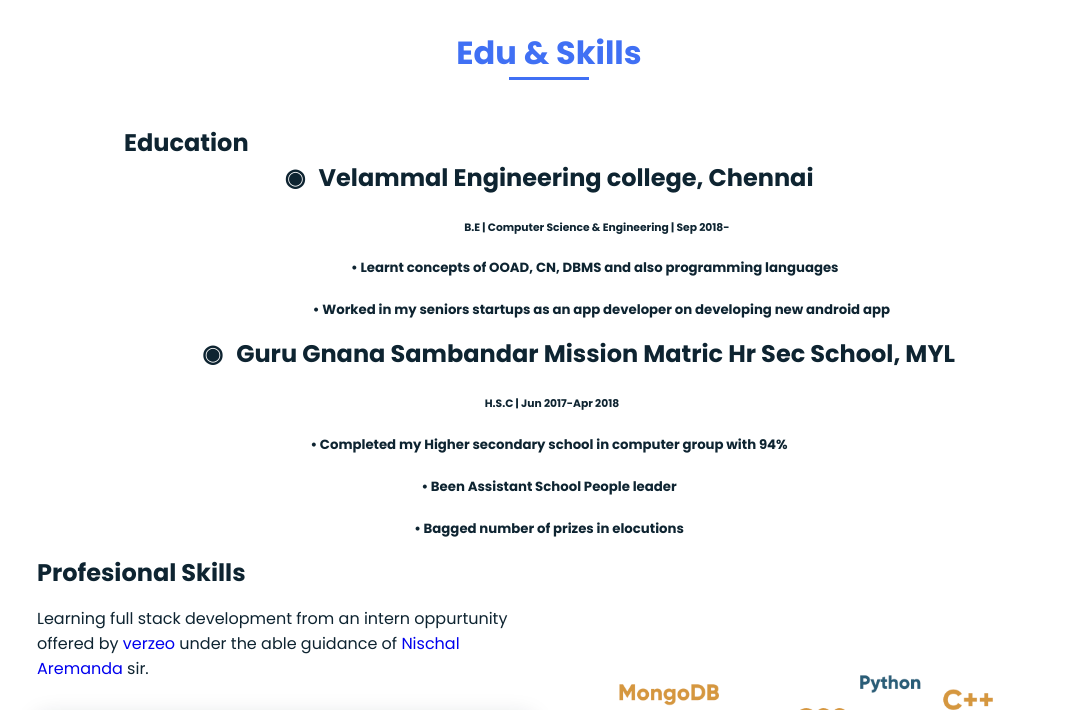
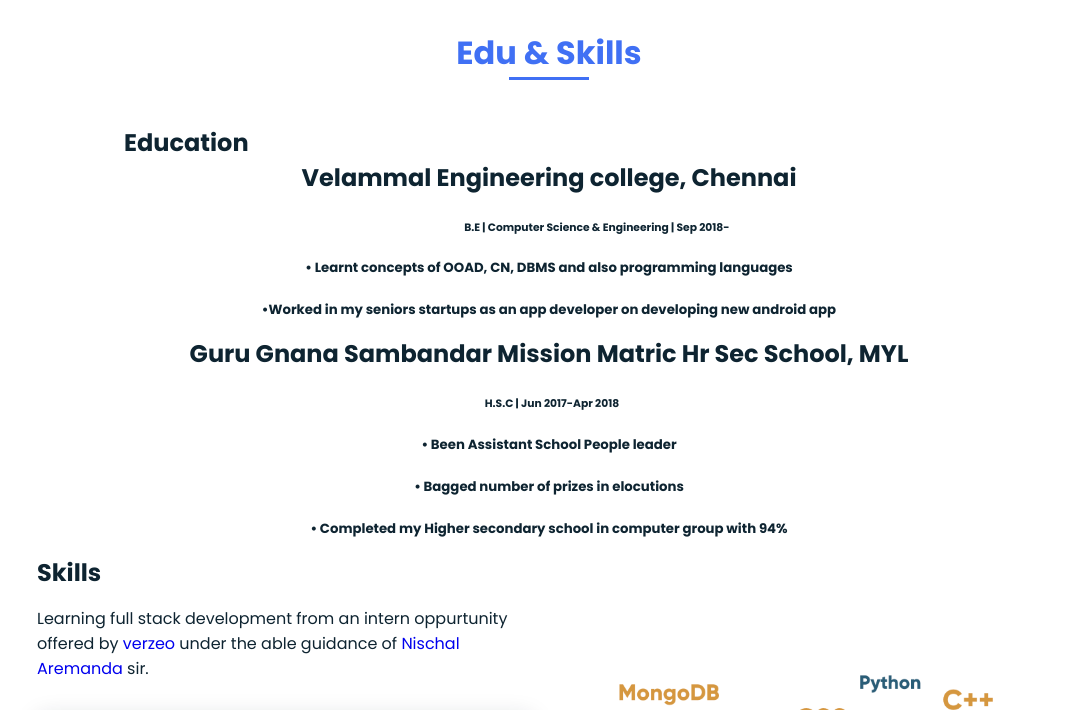
Before and after one commit to Juju26/responsive_portfolio, a plain HTML site: page index.html in a window 1280 px wide. Shown: the part 1480-2190 px from the top of the page, without its empty margins (91-1166 px from the left). Drawn offline with nearby package versions, Linux system fonts and the light colour scheme.

Commit message:
Update index.html

```diff
--- a/index.html
+++ b/index.html
@@ -5,14 +5,11 @@
         <meta name="viewport" content="width=device-width, initial-scale=1.0">
 
         <link rel="stylesheet" href="assets/css/styles.css">
-
-        <!-- =====BOX ICONS===== -->
         <link href='https://cdn.jsdelivr.net/npm/boxicons@2.0.5/css/boxicons.min.css' rel='stylesheet'>
 
-        <title>My portfolio-2</title>
+        <title>Myportfolio-2</title>
     </head>
     <body>
-        <!--===== HEADER =====-->
         <header class="l-header">
             <nav class="nav bd-grid">
                 <div>
@@ -40,7 +37,7 @@
                 <div class="home__data">
                     <h1 class="home__title">Hi,<br>I'am <span class="home__title-color">Atshai</span><br> Intern Full stack dev</h1>
 
-                    <a href="#" class="button">Contact</a>
+                    <a href="#contact" class="button">Contact</a>
                 </div>
 
                 <div class="home__social">
@@ -71,38 +68,39 @@
             </section>
 
             <!--skills and edu-->
-            <section class="skills section" id="skills">
+            <section class="skills section" id="skills" >
+
                 <h2 class="section-title">Edu & Skills</h2>
 
-                <div class="about__container">
-                    <h2 class="skills__subtitle0">Education</h2>
+                <div class="about__container"  text-align='center'>
+                    <h2 class="skills__subtitle0">
+                    Education </h2>
+                    <ul>
 
-                    <h2 class="about__subtitle2">                ◉    Velammal Engineering college, Chennai</h2>
-                   <h6 class="about__text2">
-                            B.E | Computer Science &amp; Engineering | Sep 2018-</h6>
-                   <h5 class="about__text2">
-                            • Learnt concepts of OOAD, CN, DBMS and also programming languages</h5>
-                   <h5 class="about__text2">
-                        • 	Worked in my seniors startups as an app
-                       developer on developing new android
-                       app
-                   </h5>
-                       <h2 class="about__subtitle2">      ◉  Guru Gnana Sambandar Mission Matric Hr Sec School, MYL</h2>
-                       <h6 class="about__text2">
-                              H.S.C | Jun 2017-Apr 2018</h6>
-                       <h5 class="about__text2">
-                            • Completed my Higher secondary school in
-                           computer group with 94% </h5>
-                       <h5 class="about__text2">
-                           • Been Assistant School People leader </h5>
-                       <h5 class="about__text2"> • 	Bagged number of prizes in elocutions</h5>
+                   <li> <h2 class="about__subtitle2"> Velammal Engineering college, Chennai</h2> </li>
+                  <li> <h6 class="about__text2">
+                            B.E | Computer Science &amp; Engineering | Sep 2018-</h6> </li>
+                   <li><h5 class="about__text2">• Learnt concepts of OOAD, CN, DBMS and also programming languages</h5></li>
+                  <li> <h5 class="about__text2"> •Worked in my seniors startups as an app developer on developing new android app</h5></li>
+                       <li><h2 class="about__subtitle2"> Guru Gnana Sambandar Mission Matric Hr Sec School, MYL</h2></li>
+                       <li><h6 class="about__text2">
+                              H.S.C | Jun 2017-Apr 2018</h6> </li>
+
+                       <li><h5 class="about__text2">
+                           • Been Assistant School People leader </h5></li>
+                     <li>  <h5 class="about__text2"> • 	Bagged number of prizes in elocutions</h5></li>
+                      <li> <h5 class="about__text2">
+                        • Completed my Higher secondary school in
+                       computer group with 94% </h5></li>
+                       </ul>
                   </div>
+
 
 
 
                 <div class="skills__container bd-grid">
                     <div>
-                        <h2 class="skills__subtitle">Profesional Skills</h2>
+                        <h2 class="skills__subtitle">Skills</h2>
                         <p class="skills__text">Learning full stack development from an intern oppurtunity offered by <a href="https://www.verzeo.in/">verzeo</a> under the able guidance of  <a href="https://www.linkedin.com/in/nischal-aremanda-bb0711b7/">Nischal Aremanda</a> sir.</p>
                         <div class="skills__data">
                             <div class="skills__names">
@@ -196,7 +194,7 @@
                     <form action="" class="contact__form">
                         <input type="text" placeholder="Name" class="contact__input">
                         <input type="mail" placeholder="Email" class="contact__input">
-                        <textarea name="" placeholder='Enter your message' id="" cols="0" rows="10" class="contact__input"></textarea>
+                        <textarea name="" placeholder='Enter your message and make sure you send the same in any other messaging platform to me..' id="" cols="0" rows="10" class="contact__input"></textarea>
                         <input type="button" value="Submit" class="contact__button button">
                     </form>
                 </div>
```
